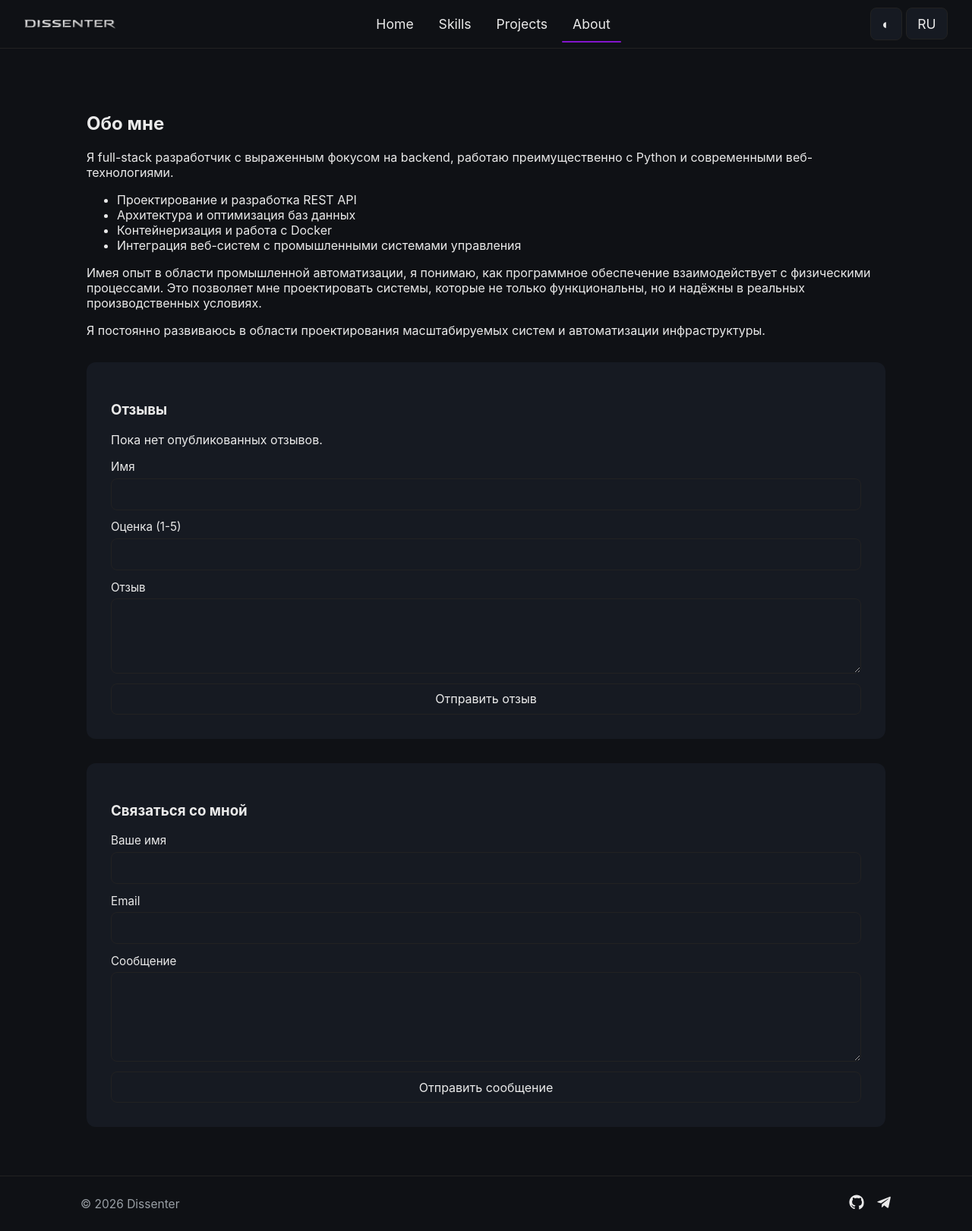
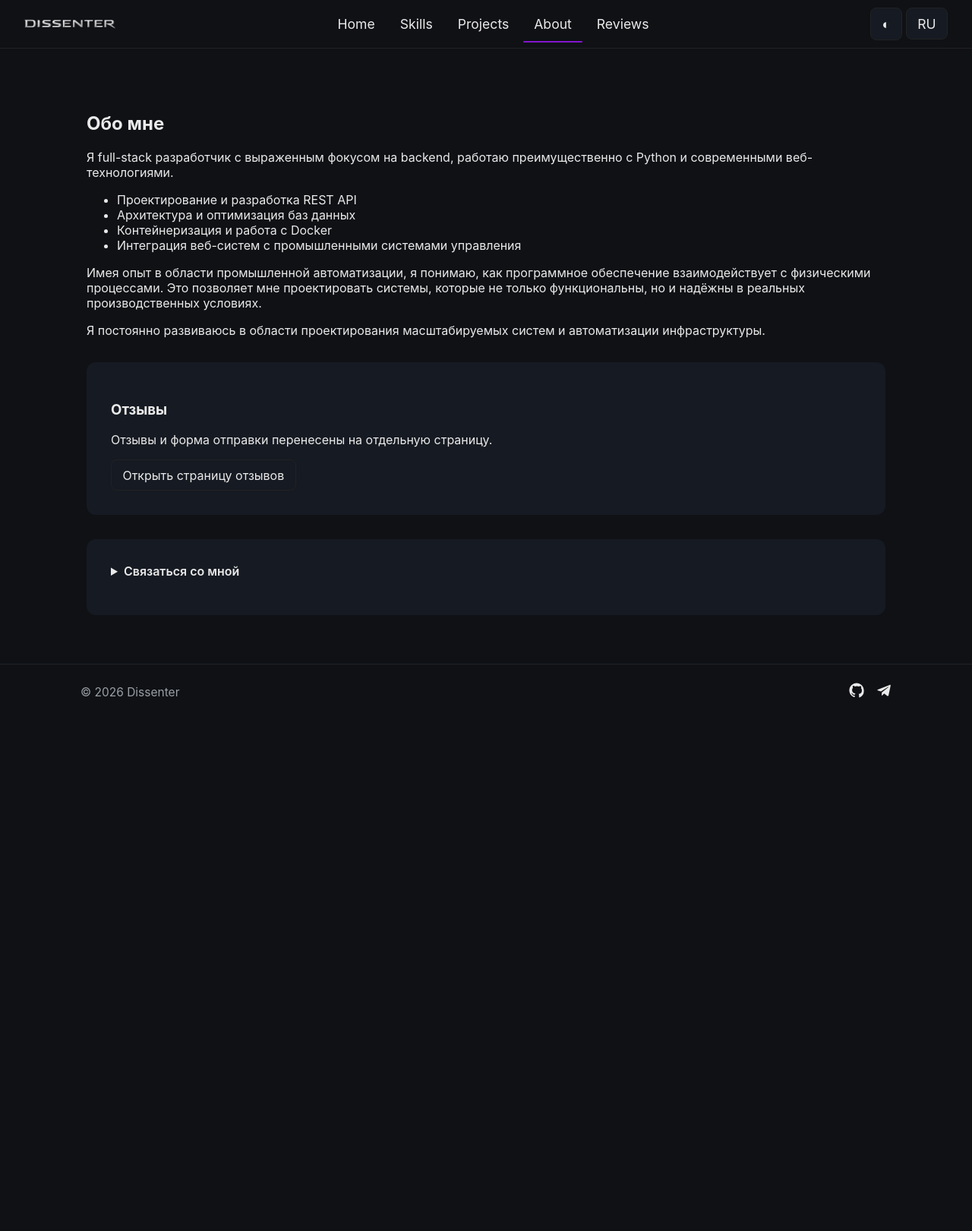
Before and after one commit to alex-rav/personal-site, a FastAPI app: page /about in a window 1280 px wide. Shown: the whole page at 76% size. After the commit the page ends 919 px from the top, so only its background shows below. Run offline with FastAPI, Linux system fonts and the light colour scheme; some web fonts are replaced.

Commit message:
feat(ui): move reviews to dedicated page and add collapsible contact block

```diff
--- a/app/main.py
+++ b/app/main.py
@@ -45,7 +45,18 @@ def project_details(request: Request, project_id: str):
 
 
 @app.get('/about', name='about')
-def about(request: Request, db: Session = Depends(get_db)):
+def about(request: Request):
+    return templates.TemplateResponse(
+        'about.html',
+        {
+            'request': request,
+            'message_sent': request.query_params.get('message_sent') == '1',
+        },
+    )
+
+
+@app.get('/reviews', name='reviews_page')
+def reviews_page(request: Request, db: Session = Depends(get_db)):
     approved_reviews = []
     try:
         approved_reviews = (
@@ -55,16 +66,14 @@ def about(request: Request, db: Session = Depends(get_db)):
             .all()
         )
     except SQLAlchemyError:
-        # Позволяем странице открыться даже если миграции еще не применены.
         approved_reviews = []
 
     return templates.TemplateResponse(
-        'about.html',
+        'reviews.html',
         {
             'request': request,
             'approved_reviews': approved_reviews,
             'review_sent': request.query_params.get('review_sent') == '1',
-            'message_sent': request.query_params.get('message_sent') == '1',
         },
     )
 
@@ -82,7 +91,7 @@ def submit_review(
     db.add(Review(author_name=author_name.strip(), text=text.strip(), rating=rating, status='pending'))
     db.commit()
 
-    return RedirectResponse(url='/about?review_sent=1', status_code=status.HTTP_303_SEE_OTHER)
+    return RedirectResponse(url='/reviews?review_sent=1', status_code=status.HTTP_303_SEE_OTHER)
 
 
 @app.post('/messages', name='send_message')
--- a/static/css/base.css
+++ b/static/css/base.css
@@ -294,3 +294,83 @@ button {
   display: flex;
   gap: 0.5rem;
 }
+
+.button-link {
+  display: inline-block;
+  text-decoration: none;
+  border: 1px solid var(--border);
+  border-radius: 8px;
+  background: var(--card);
+  color: var(--text);
+  padding: 0.6rem 0.9rem;
+}
+
+.contact-disclosure summary {
+  cursor: pointer;
+  font-weight: 600;
+  margin-bottom: 1rem;
+}
+
+.contact-actions {
+  display: flex;
+  flex-wrap: wrap;
+  gap: 0.7rem;
+  margin-bottom: 1rem;
+}
+
+.icon-button {
+  display: inline-flex;
+  align-items: center;
+  gap: 0.45rem;
+  padding: 0.55rem 0.75rem;
+  border: 1px solid var(--border);
+  border-radius: 8px;
+  color: var(--text);
+  text-decoration: none;
+}
+
+.icon-button .icon {
+  width: 16px;
+  height: 16px;
+}
+
+.rating-view {
+  --rating: 0;
+  color: #444;
+  letter-spacing: 2px;
+  display: inline-block;
+  position: relative;
+}
+
+.rating-view::before {
+  content: '★★★★★';
+  position: absolute;
+  left: 0;
+  top: 0;
+  width: calc(var(--rating) / 5 * 100%);
+  overflow: hidden;
+  color: #f7d046;
+}
+
+.rating-input {
+  display: inline-flex;
+  flex-direction: row-reverse;
+  gap: 0.1rem;
+}
+
+.rating-input input {
+  display: none;
+}
+
+.rating-input label {
+  cursor: pointer;
+  font-size: 1.8rem;
+  color: #555;
+  line-height: 1;
+}
+
+.rating-input label:hover,
+.rating-input label:hover ~ label,
+.rating-input input:checked ~ label {
+  color: #f7d046;
+}
--- a/templates/about.html
+++ b/templates/about.html
@@ -12,46 +12,32 @@
 
     <section class="card section-block">
       <h3>Отзывы</h3>
-      {% if review_sent %}
-        <p class="notice">Спасибо! Отзыв отправлен на модерацию.</p>
-      {% endif %}
-
-      {% if approved_reviews %}
-        <div class="review-list">
-          {% for review in approved_reviews %}
-            <article class="review-item">
-              <strong>{{ review.author_name }}</strong>
-              <span>★ {{ review.rating }}/5</span>
-              <p>{{ review.text }}</p>
-            </article>
-          {% endfor %}
-        </div>
-      {% else %}
-        <p>Пока нет опубликованных отзывов.</p>
-      {% endif %}
-
-      <form action="{{ url_for('submit_review') }}" method="post" class="form-block">
-        <label>
-          Имя
-          <input type="text" name="author_name" required>
-        </label>
-        <label>
-          Оценка (1-5)
-          <input type="number" name="rating" min="1" max="5" required>
-        </label>
-        <label>
-          Отзыв
-          <textarea name="text" rows="4" required></textarea>
-        </label>
-        <button type="submit">Отправить отзыв</button>
-      </form>
+      <p>Отзывы и форма отправки перенесены на отдельную страницу.</p>
+      <a class="button-link" href="{{ url_for('reviews_page') }}">Открыть страницу отзывов</a>
     </section>
 
     <section class="card section-block">
-      <h3>Связаться со мной</h3>
+      <details class="contact-disclosure" {% if message_sent %}open{% endif %}>
+        <summary>Связаться со мной</summary>
+
         {% if message_sent %}
           <p class="notice">Сообщение отправлено. Спасибо!</p>
         {% endif %}
+
+        <div class="contact-actions">
+          <a class="icon-button" href="mailto:you@example.com" aria-label="Gmail">
+            <svg class="icon" viewBox="0 0 24 24" fill="currentColor"><path d="M3 5.5A2.5 2.5 0 0 1 5.5 3h13A2.5 2.5 0 0 1 21 5.5v13a2.5 2.5 0 0 1-2.5 2.5h-13A2.5 2.5 0 0 1 3 18.5v-13Zm2.2-.3L12 10.1l6.8-4.9a.5.5 0 0 0-.3-.2h-13a.5.5 0 0 0-.3.2Zm13.8 2.2L12.6 12a1 1 0 0 1-1.2 0L5 7.4V18.5c0 .3.2.5.5.5h13c.3 0 .5-.2.5-.5V7.4Z"/></svg>
+            <span>Gmail</span>
+          </a>
+          <a class="icon-button" href="https://t.me/" target="_blank" aria-label="Telegram">
+            <svg class="icon" viewBox="0 0 24 24" fill="currentColor"><path d="M21.8 3.2 2.6 10.7c-1.3.5-1.3 1.2-.2 1.6l4.9 1.5 11.4-7.2c.5-.3 1-.1.6.3L8.8 15.3l-.4 5.1c.6 0 .9-.2 1.2-.5l2.9-2.7 5 3.7c.9.5 1.5.2 1.8-.8l3.2-15.1c.3-1.3-.5-1.9-1.5-1.5z"/></svg>
+            <span>Telegram</span>
+          </a>
+          <a class="icon-button" href="https://github.com/" target="_blank" aria-label="GitHub">
+            <svg class="icon" viewBox="0 0 24 24" fill="currentColor"><path d="M12 .5C5.7.5.5 5.7.5 12c0 5.1 3.3 9.4 7.9 10.9.6.1.8-.3.8-.6v-2c-3.2.7-3.9-1.4-3.9-1.4-.6-1.4-1.4-1.8-1.4-1.8-1.1-.7.1-.7.1-.7 1.2.1 1.9 1.3 1.9 1.3 1.1 1.9 2.9 1.3 3.6 1 .1-.8.4-1.3.7-1.6-2.6-.3-5.3-1.3-5.3-5.9 0-1.3.5-2.4 1.3-3.2-.1-.3-.6-1.6.1-3.3 0 0 1-.3 3.3 1.2a11.5 11.5 0 0 1 6 0C17.9 5.1 19 5.4 19 5.4c.7 1.7.2 3 .1 3.3.8.8 1.3 1.9 1.3 3.2 0 4.6-2.7 5.6-5.3 5.9.4.3.8 1 .8 2v3c0 .3.2.7.8.6A11.5 11.5 0 0 0 23.5 12C23.5 5.7 18.3.5 12 .5z"/></svg>
+            <span>GitHub</span>
+          </a>
+        </div>
 
         <form action="{{ url_for('send_message') }}" method="post" class="form-block">
           <label>
@@ -68,6 +54,7 @@
           </label>
           <button type="submit">Отправить сообщение</button>
         </form>
+      </details>
     </section>
   </main>
 {% endblock %}
--- a/templates/partials/header.html
+++ b/templates/partials/header.html
@@ -7,6 +7,7 @@
     <a href="{{ url_for('skills') }}">Skills</a>
     <a href="{{ url_for('projects') }}">Projects</a>
     <a href="{{ url_for('about') }}">About</a>
+    <a href="{{ url_for('reviews_page') }}">Reviews</a>
   </nav>
   <div class="controls">
     <button onclick="toggleTheme()">◐</button>
```
Also changed, not shown: templates/reviews.html (added, +60 -0 lines). Lines whose indentation alone changed are shown as unchanged.
